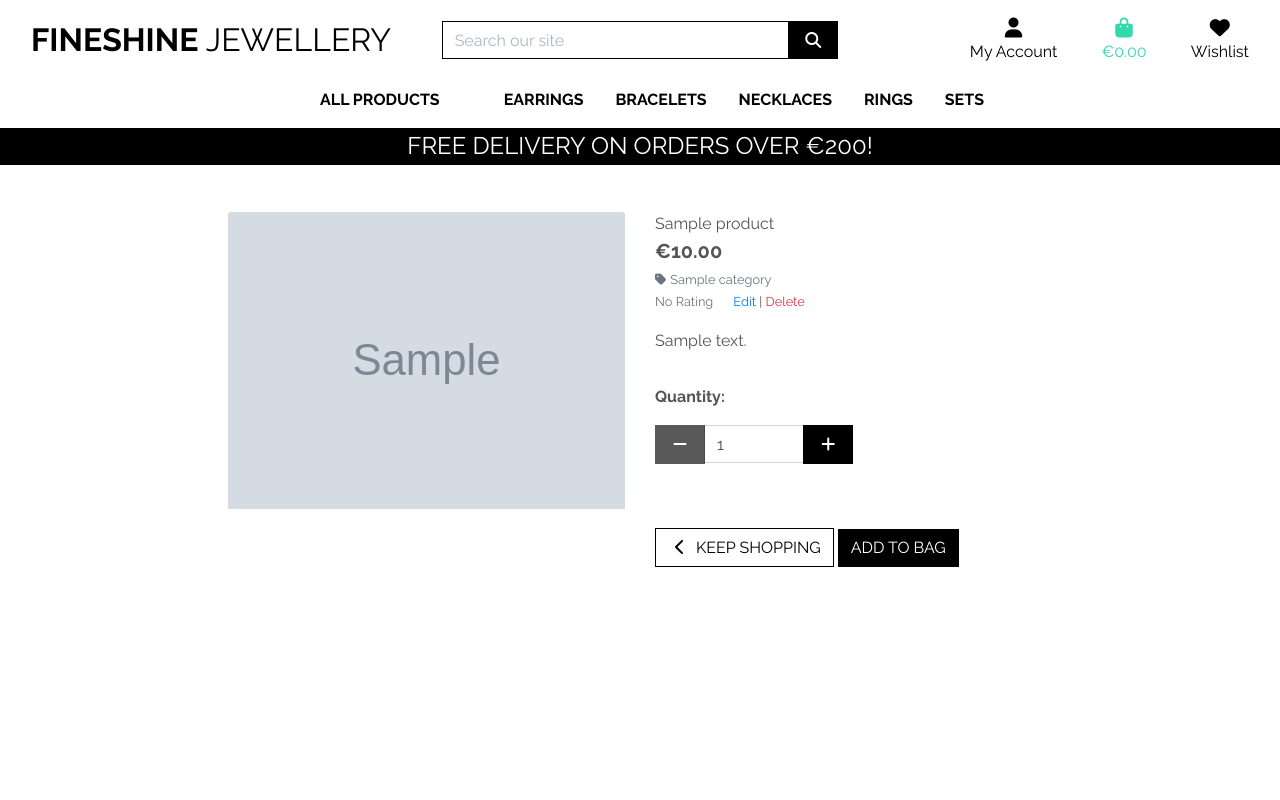
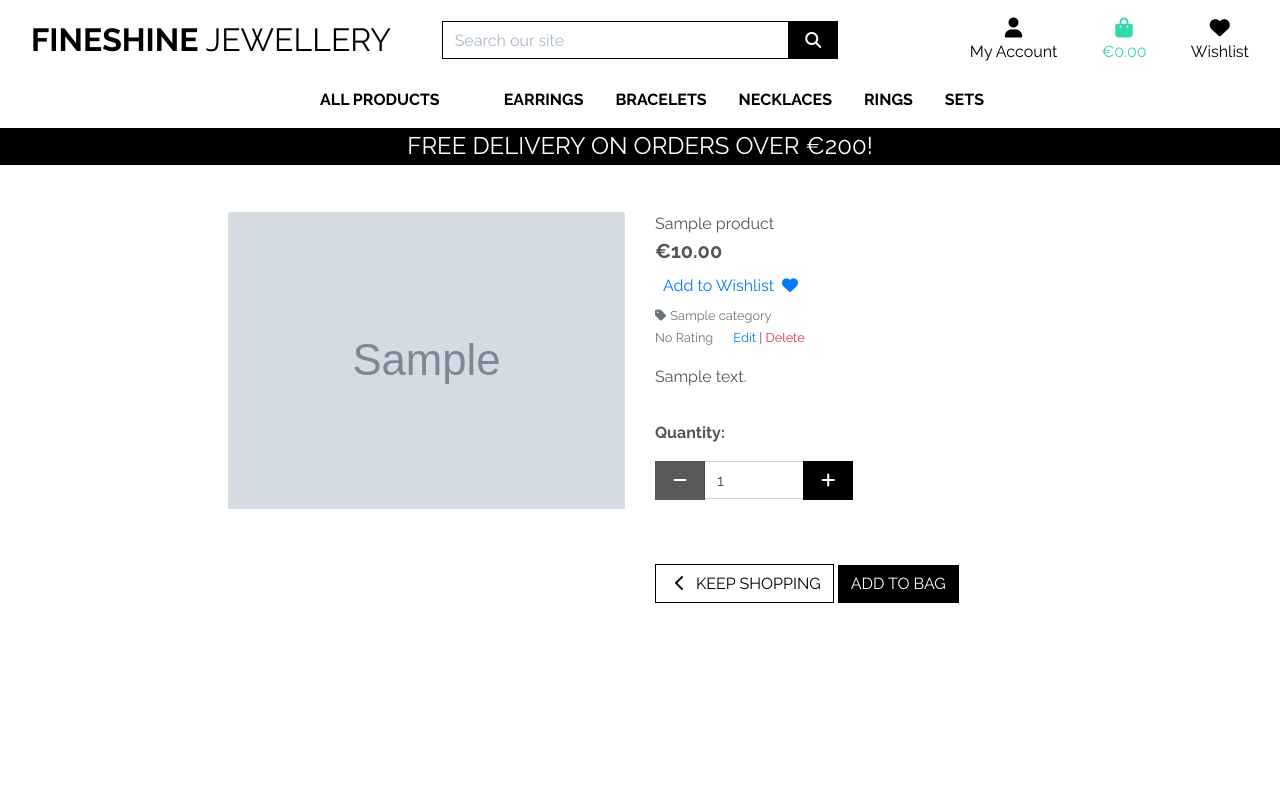
Before and after one commit to BrunaRihl/FineShine-Jewellery, a Django app: page /products/1/ in a window 1280 px wide. Run offline with Django 3.2, Linux system fonts and the light colour scheme; a user stored in the database is signed in; tables that the repository leaves empty hold one stand-in row (values such as "Sample post"); grey boxes marked "Sample" are stand-in pictures; some libraries are stand-ins or nearby versions.

Commit message:
feat: Add Wishlist button to add more products

```diff
--- a/products/templates/products/product_detail.html
+++ b/products/templates/products/product_detail.html
@@ -30,6 +30,15 @@
                 <div class="product-details-container mb-5 mt-md-5">
                     <p class="mb-0">{{ product.name }}</p>
                     <p class="lead mb-0 text-left font-weight-bold">€{{ product.price }}</p>
+                    <!--Wishlist-->
+                    {% if user.is_authenticated %}
+                    <div class="my-2">
+                        <a href="{% url 'add_to_wishlist' product.id %}" class="link p-2" data-product-id="{{ product.id }}">
+                            Add to Wishlist<i class="fas fa-heart mx-2"></i>
+                        </a>
+                    </div>
+                    {% endif %}
+
                     {% if product.category %}
                     <p class="small mt-1 mb-0">
                         <a class="text-muted" href="{% url 'products' %}?category={{ product.category.name }}">
```
